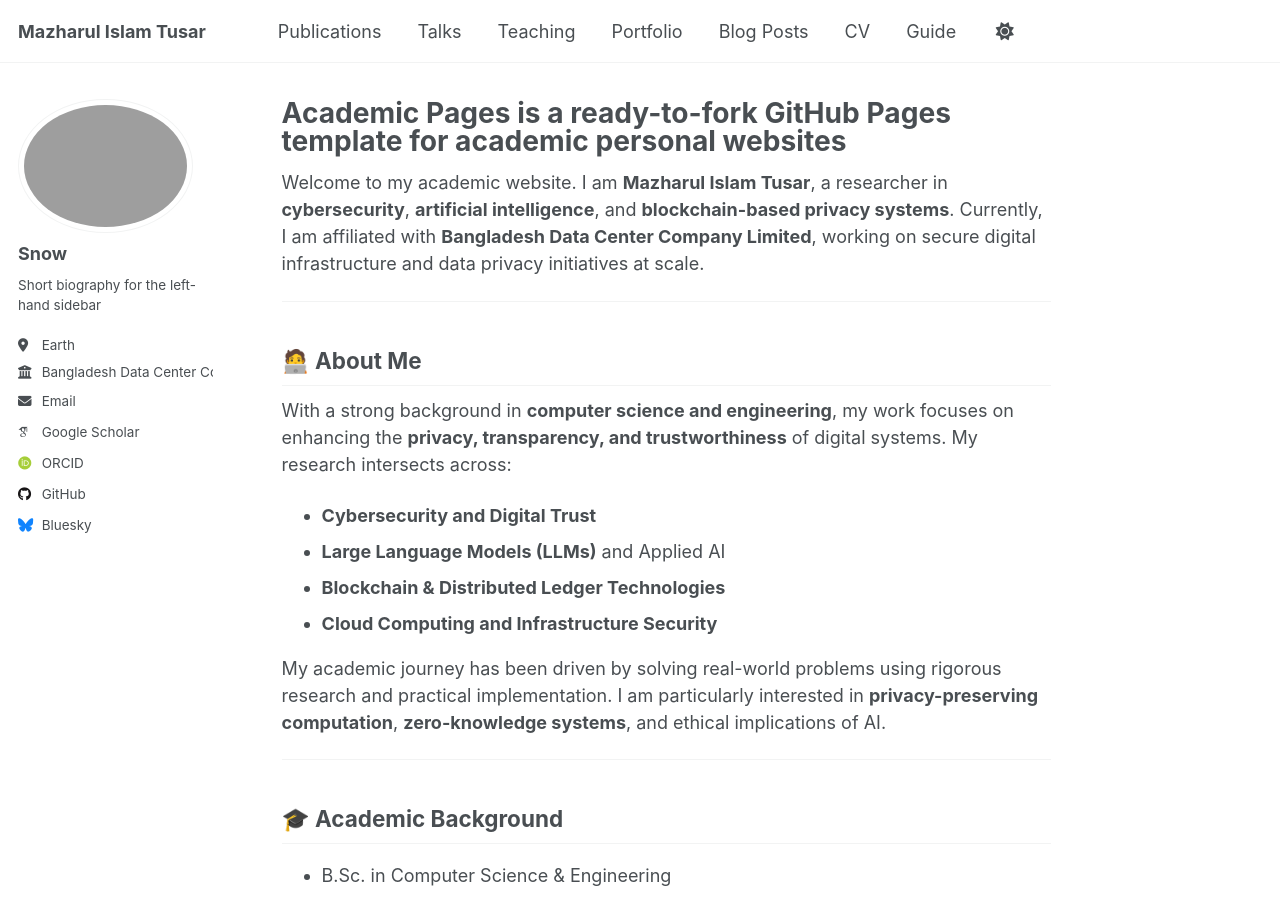
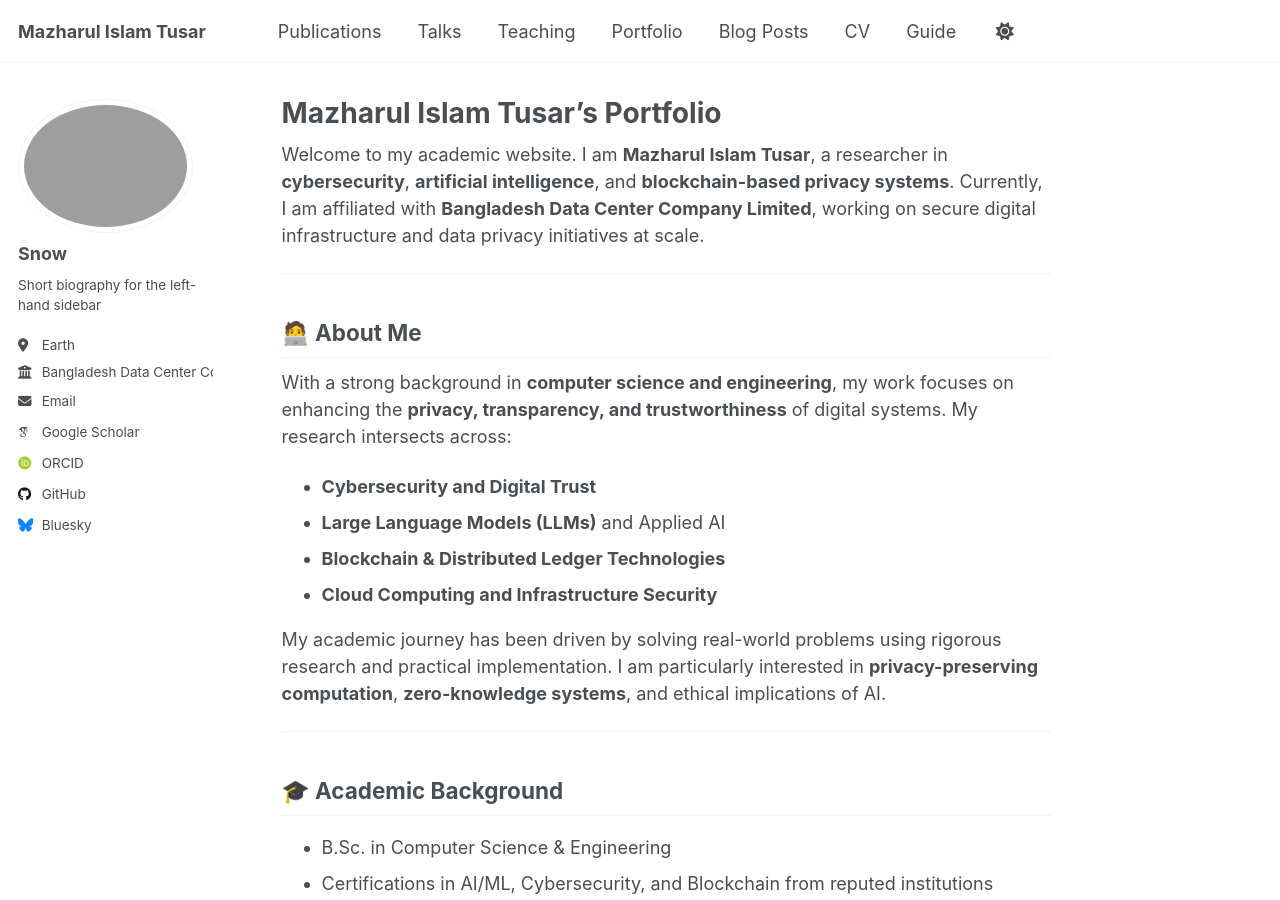
Before and after one commit to mazharsnow/mazharsnow.github.io, a Jekyll site: the page built from _pages/about.md, in a window 1280 px wide and 900 px high. Built offline with Jekyll 4.4.1, drawn with Linux system fonts in a browser that asks for light colours; some web fonts are replaced; a script that is not in the unit is left out.

Commit message:
Updated About Page

```diff
--- a/_pages/about.md
+++ b/_pages/about.md
@@ -1,6 +1,6 @@
 ---
 permalink: /
-title: "Academic Pages is a ready-to-fork GitHub Pages template for academic personal websites"
+title: "Mazharul Islam Tusar's Portfolio"
 author_profile: true
 redirect_from:
   - /about/
```
